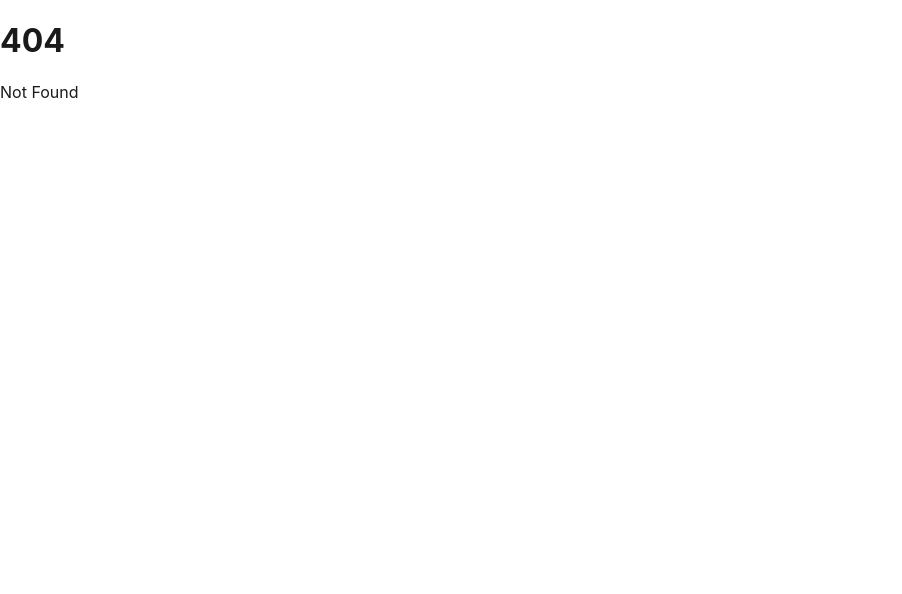
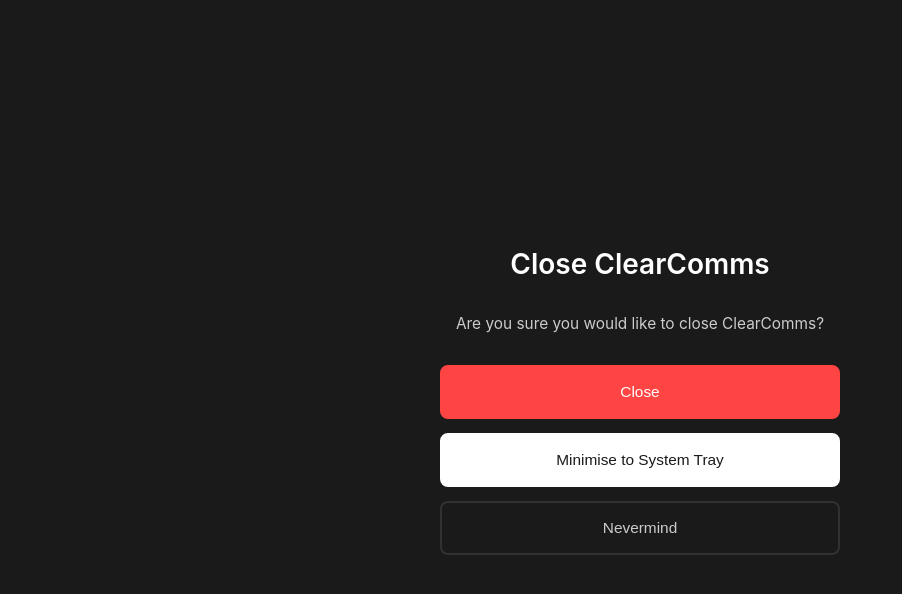
Before and after one commit to CameronCarlyon/ClearComms, a SvelteKit app: page /close in a window 1280 px wide. Before the commit this address had no page. Shown: the top 594 px of the page, without its empty margins (0-902 px from the left). Built offline with nearby package versions, Linux system fonts and the light colour scheme.

Commit message:
Add /close route and update SvelteKit types
Introduces a new /close route with corresponding page component and updates SvelteKit generated files and type definitions to support the new route. Also updates Vite and Svelte dependencies and chunk references to reflect recent build changes.

```diff
--- a/src/routes/+page.svelte
+++ b/src/routes/+page.svelte
@@ -187,6 +187,7 @@
   }
 
   function showCloseDialog() {
+    console.log("[ClearComms] showCloseDialog called, setting showCloseConfirmation to true");
     showCloseConfirmation = true;
   }
 
@@ -195,18 +196,12 @@
   }
 
   async function confirmClose() {
-    showCloseConfirmation = false;
     await invoke("quit_application");
   }
 
   async function minimiseToTray() {
-    showCloseConfirmation = false;
     const window = (await import("@tauri-apps/api/window")).Window.getCurrent();
     await window.hide();
-  }
-
-  async function quitApplication() {
-    await invoke("quit_application");
   }
 
   onMount(async () => {
@@ -990,7 +985,23 @@
   }
 </script>
 
-{#if initStatus === 'Ready'}
+{#if showCloseConfirmation}
+  <!-- Close Confirmation Screen -->
+  <div class="close-screen">
+    <h1 class="close-title">Close ClearComms?</h1>
+    <div class="close-buttons">
+      <button class="btn btn-pill btn-confirm-close" onclick={confirmClose}>
+        Close
+      </button>
+      <button class="btn btn-pill btn-minimise" onclick={minimiseToTray}>
+        Minimise to System Tray
+      </button>
+      <button class="btn btn-pill btn-cancel" onclick={cancelClose}>
+        Return to Application
+      </button>
+    </div>
+  </div>
+{:else if initStatus === 'Ready'}
   <!-- Main Application -->
   <main class="container">
     <header class="app-header">
@@ -1280,27 +1291,6 @@
       Crafted by <a href="https://cameroncarlyon.com" onclick={async (e) => { e.preventDefault(); await invoke('open_url', { url: 'https://cameroncarlyon.com' }); }} style="color: var(--text-secondary); text-decoration: none; cursor: pointer;">Cameron Carlyon</a> | &copy; {new Date().getFullYear()}
     </p>
   </footer>
-
-  <!-- Close Confirmation Dialog -->
-  {#if showCloseConfirmation}
-    <div class="modal-overlay" onclick={cancelClose}>
-      <div class="modal-dialog" onclick={(e) => e.stopPropagation()}>
-        <h2 class="modal-title">Close ClearComms</h2>
-        <p class="modal-message">Are you sure you would like to close ClearComms?</p>
-        <div class="modal-buttons">
-          <button class="btn btn-modal btn-close-confirm" onclick={confirmClose}>
-            Close
-          </button>
-          <button class="btn btn-modal btn-minimise" onclick={minimiseToTray}>
-            Minimise to System Tray
-          </button>
-          <button class="btn btn-modal btn-cancel" onclick={cancelClose}>
-            Nevermind
-          </button>
-        </div>
-      </div>
-    </div>
-  {/if}
 </main>
 {:else}
   <!-- Boot Screen -->
@@ -1341,12 +1331,14 @@
   main {
     display: flex;
     gap: 1rem;
-    padding: 1rem;
     flex-direction: column;
-    height: 100vh;
-    max-height: 100vh;
+    height: calc(100vh - 2px);
+    max-height: calc(100vh - 2px);
+    width: calc(100vw - 2px);
     justify-content: space-between;
     overflow: hidden;
+    box-sizing: border-box;
+    margin: 1px;
   }
 
   .container {
@@ -1358,7 +1350,10 @@
     display: flex;
     flex-direction: column;
     position: relative;
-    border-radius: 20px;
+    border-radius: 3rem;
+    border: 1px solid var(--border-color);
+    box-sizing: border-box;
+    padding: 1rem;
   }
 
   /* Main glass content - inset from edges */
@@ -1691,7 +1686,6 @@
   .btn-mute.muted {
     background: var(--bg-light);
     color: var(--text-primary);
-    border: 2px solid var(--text-primary);
   }
 
   .btn-mute.muted:hover {
@@ -1853,91 +1847,107 @@
     transform: translateY(-2px);
   }
 
-  /* ===== MODAL DIALOG ===== */
-  .modal-overlay {
-    position: fixed;
-    top: 0;
-    left: 0;
-    right: 0;
-    bottom: 0;
-    background: rgba(0, 0, 0, 0.8);
+  /* ===== CLOSE CONFIRMATION SCREEN ===== */
+  .close-screen {
     display: flex;
+    flex-direction: column;
     align-items: center;
     justify-content: center;
-    z-index: 1000;
-    backdrop-filter: blur(4px);
-  }
-
-  .modal-dialog {
+    border-radius: 3rem;
+    height: calc(100vh - 2px);
+    width: calc(100vw - 2px);
     background: var(--bg-dark);
-    border: 2px solid var(--border-color);
-    border-radius: 12px;
+    gap: 2rem;
     padding: 2rem;
-    max-width: 400px;
-    width: 90%;
-    box-shadow: 0 8px 32px var(--shadow-soft);
-  }
-
-  .modal-title {
-    font-size: 1.5rem;
+    border: 1px solid var(--border-color);
+    box-sizing: border-box;
+    margin: 1px;
+  }
+
+  .close-title {
+    font-size: 2rem;
     font-weight: 600;
     color: var(--text-primary);
-    margin: 0 0 1rem 0;
+    margin: 0;
     text-align: center;
   }
 
-  .modal-message {
-    font-size: 1rem;
+  .close-message {
+    font-size: 1.1rem;
     color: var(--text-secondary);
-    margin: 0 0 1.5rem 0;
+    margin: 0;
     text-align: center;
-    line-height: 1.5;
-  }
-
-  .modal-buttons {
+    line-height: 1.6;
+    max-width: 400px;
+  }
+
+  .close-buttons {
     display: flex;
     flex-direction: column;
-    gap: 0.75rem;
-  }
-
-  .btn-modal {
-    padding: 12px 24px;
-    font-size: 1rem;
+    gap: 1rem;
+    width: 100%;
+    max-width: 400px;
+  }
+
+  .btn-pill {
+    width: 100%;
+    align-items: center;
+  }
+
+  .btn-confirm-close {
+    padding: 16px 32px;
+    font-size: 1.1rem;
+    border-radius: 2rem;
+    font-weight: 500;
+    background: #ff4444;
+    color: white;
+    border: 2px solid #ff4444;
+    cursor: pointer;
+    transition: all 0.15s ease;
+  }
+
+  .btn-close:hover {
+    background: #cc0000;
+    border-color: #cc0000;
+    box-shadow: 0 0px 80px rgba(255, 68, 68, 0.3);
+  }
+
+  .btn-close-confirm:active {
+    transform: scale(0.98);
+  }
+
+  .btn-minimise {
+    padding: 16px 32px;
+    font-size: 1.1rem;
     border-radius: 8px;
     font-weight: 500;
-    transition: all 0.15s ease;
-    cursor: pointer;
-    border: 2px solid transparent;
-  }
-
-  .btn-close-confirm {
-    background: #ff4444;
-    color: white;
-    border-color: #ff4444;
-  }
-
-  .btn-close-confirm:hover {
-    background: #cc0000;
-    border-color: #cc0000;
-    transform: translateY(-1px);
-  }
-
-  .btn-minimise {
     background: var(--text-primary);
     color: var(--bg-dark);
-    border-color: var(--text-primary);
+    border: 2px solid var(--text-primary);
+    cursor: pointer;
+    transition: all 0.15s ease;
   }
 
   .btn-minimise:hover {
     background: var(--text-secondary);
     border-color: var(--text-secondary);
-    transform: translateY(-1px);
+    box-shadow: 0 4px 12px rgba(255, 255, 255, 0.2);
+  }
+
+  .btn-minimise:active {
+    transform: scale(0.98);
   }
 
   .btn-cancel {
+    padding: 16px 32px;
+    font-size: 1.1rem;
+    border-radius: 8px;
+    font-weight: 500;
     background: transparent;
     color: var(--text-secondary);
-    border-color: var(--border-color);
+    border: 2px solid var(--border-color);
+    cursor: pointer;
+    transition: all 0.15s ease;
   }
 
   .btn-cancel:hover {
@@ -1945,4 +1955,8 @@
     border-color: var(--text-secondary);
     color: var(--text-primary);
   }
+
+  .btn-cancel:active {
+    transform: scale(0.98);
+  }
 </style>
--- /dev/null
+++ b/src/routes/close/+page.svelte
@@ -0,0 +1,154 @@
+<script lang="ts">
+  import { invoke } from "@tauri-apps/api/core";
+  import { goto } from "$app/navigation";
+
+  async function confirmClose() {
+    await invoke("quit_application");
+  }
+
+  async function minimiseToTray() {
+    const window = (await import("@tauri-apps/api/window")).Window.getCurrent();
+    await window.hide();
+  }
+
+  function goBack() {
+    goto("/");
+  }
+</script>
+
+<div class="close-container">
+  <main class="close-content">
+    <h1 class="close-title">Close ClearComms</h1>
+    <p class="close-message">Are you sure you would like to close ClearComms?</p>
+
+    <div class="button-group">
+      <button class="btn btn-close-confirm" onclick={confirmClose}>
+        Close
+      </button>
+      <button class="btn btn-minimise" onclick={minimiseToTray}>
+        Minimise to System Tray
+      </button>
+      <button class="btn btn-cancel" onclick={goBack}>
+        Nevermind
+      </button>
+    </div>
+  </main>
+</div>
+
+<style>
+  :root {
+    font-family: -apple-system, BlinkMacSystemFont, 'Segoe UI', Roboto, Oxygen, Ubuntu, Cantarell, sans-serif;
+    font-size: 14px;
+    line-height: 1.4;
+
+    /* Monochrome color palette */
+    --bg-dark: #1a1a1a;
+    --bg-medium: #2a2a2a;
+    --bg-light: #3a3a3a;
+    --text-primary: #ffffff;
+    --text-secondary: #cccccc;
+    --text-muted: #888888;
+    --border-color: rgba(255, 255, 255, 0.1);
+    --shadow-soft: rgba(0, 0, 0, 0.3);
+  }
+
+  * {
+    box-sizing: border-box;
+  }
+
+  .close-container {
+    display: flex;
+    align-items: center;
+    justify-content: center;
+    height: 100vh;
+    width: 100vw;
+    background: var(--bg-dark);
+    padding: 2rem;
+  }
+
+  .close-content {
+    display: flex;
+    flex-direction: column;
+    align-items: center;
+    gap: 2rem;
+    max-width: 400px;
+    width: 100%;
+  }
+
+  .close-title {
+    font-size: 2rem;
+    font-weight: 600;
+    color: var(--text-primary);
+    margin: 0;
+    text-align: center;
+  }
+
+  .close-message {
+    font-size: 1.1rem;
+    color: var(--text-secondary);
+    margin: 0;
+    text-align: center;
+    line-height: 1.6;
+  }
+
+  .button-group {
+    display: flex;
+    flex-direction: column;
+    gap: 1rem;
+    width: 100%;
+  }
+
+  .btn {
+    padding: 16px 32px;
+    font-size: 1.1rem;
+    border-radius: 8px;
+    font-weight: 500;
+    transition: all 0.15s ease;
+    cursor: pointer;
+    border: 2px solid transparent;
+    width: 100%;
+    text-align: center;
+  }
+
+  .btn:active {
+    transform: scale(0.98);
+  }
+
+  .btn-close-confirm {
+    background: #ff4444;
+    color: white;
+    border-color: #ff4444;
+  }
+
+  .btn-close-confirm:hover {
+    background: #cc0000;
+    border-color: #cc0000;
+    transform: translateY(-2px);
+    box-shadow: 0 4px 12px rgba(255, 68, 68, 0.3);
+  }
+
+  .btn-minimise {
+    background: var(--text-primary);
+    color: var(--bg-dark);
+    border-color: var(--text-primary);
+  }
+
+  .btn-minimise:hover {
+    background: var(--text-secondary);
+    border-color: var(--text-secondary);
+    transform: translateY(-2px);
+    box-shadow: 0 4px 12px rgba(255, 255, 255, 0.2);
+  }
+
+  .btn-cancel {
+    background: transparent;
+    color: var(--text-secondary);
+    border-color: var(--border-color);
+  }
+
+  .btn-cancel:hover {
+    background: var(--bg-light);
+    border-color: var(--text-secondary);
+    color: var(--text-primary);
+  }
+</style>
```
